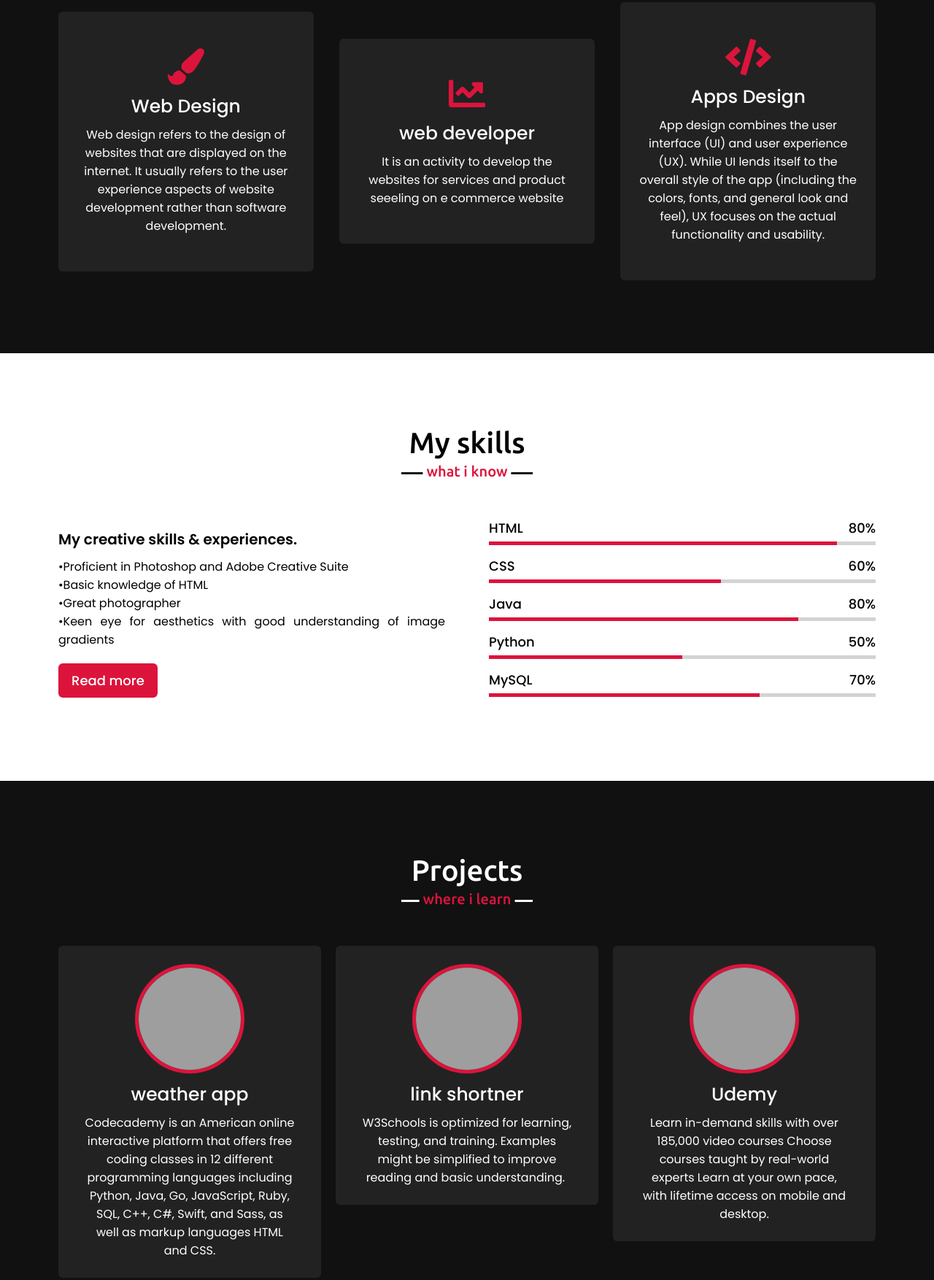
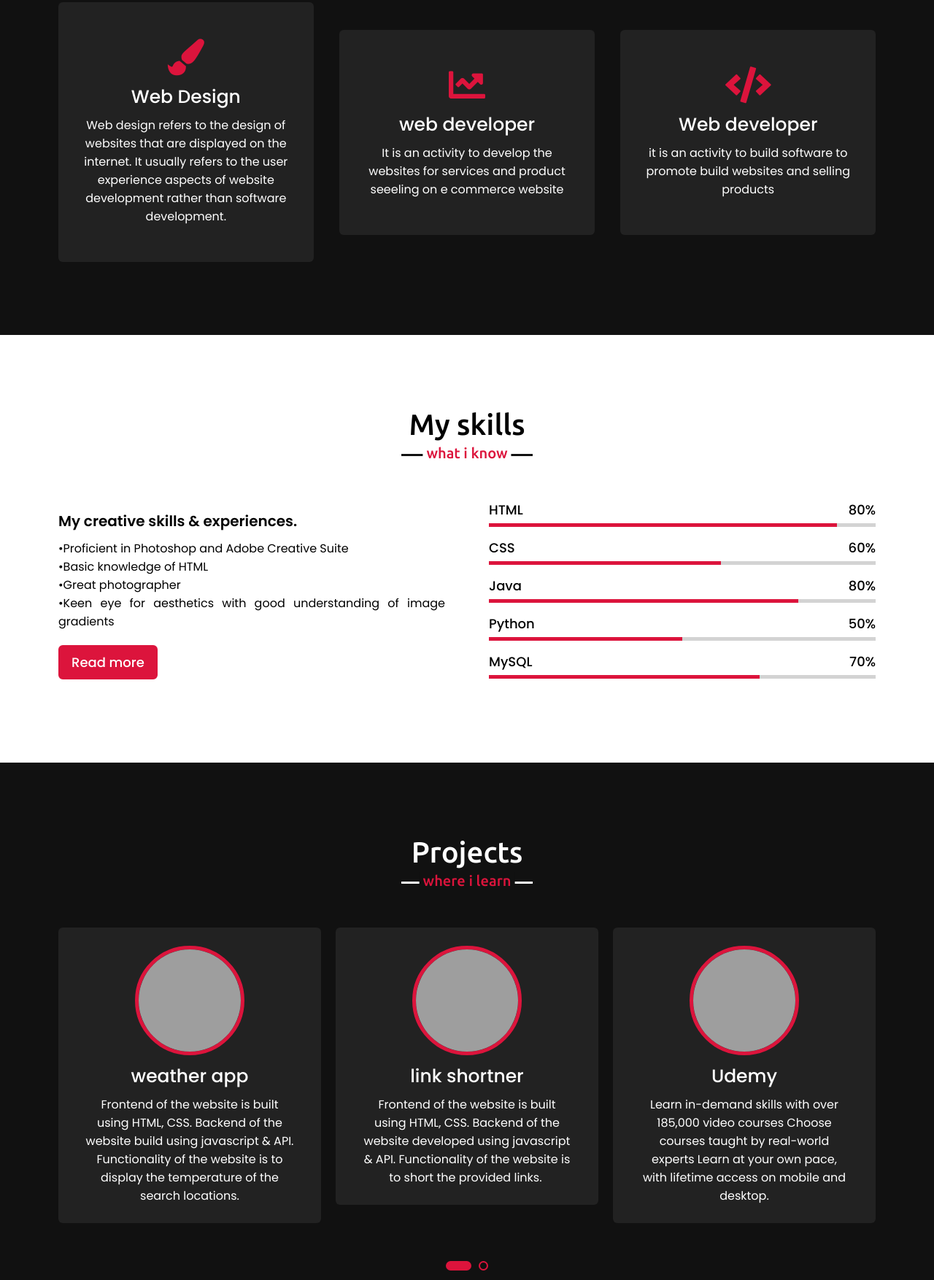
Before and after one commit to karishmarout05/portfolio, a plain HTML site: page index.html in a window 1280 px wide. Shown: the part 1756-3510 px from the top of the page at 73% size. Drawn offline with nearby package versions, Linux system fonts and the light colour scheme; grey boxes are pictures that could not be loaded.

Commit message:
Update index.html

```diff
--- a/index.html
+++ b/index.html
@@ -92,8 +92,8 @@ From a young age, I was fascinated by new and thrilling facts that truly amazed
                 <div class="card">
                     <div class="box">
                         <i class="fas fa-code"></i>
-                        <div class="text">Apps Design</div>
-                        <p> App design combines the user interface (UI) and user experience (UX). While UI lends itself to the overall style of the app (including the colors, fonts, and general look and feel), UX focuses on the actual functionality and usability.</p>
+                        <div class="text">Web developer</div>
+                        <p>it is an activity to build software to promote build websites and selling products </p>
                     </div>
                 </div>
                </div>
@@ -167,7 +167,9 @@ From a young age, I was fascinated by new and thrilling facts that truly amazed
                     <div class="box">
                         <img src="https://i.ibb.co/CzND1bm/20220617-151154.png" alt="">
                         <div class="text">onlinecode editor</div>
-                        <p>SoloLearn is an community learning platform where student can learn, create, and share programming content with peers around the globe.</p>
+                        <p>Frontend of the website is built using HTML, CSS.
+Backend of the website developed using javascript.
+It is a website that enables user to write code in HTML, CSS and Javscript simultaneously it will generate corresponding website.</p>
                     </div>
                 </div>
 
@@ -175,14 +177,18 @@ From a young age, I was fascinated by new and thrilling facts that truly amazed
                     <div class="box">
                         <img src="https://i.ibb.co/fGW3FCF/20220617-151136.jpg" alt="">
                         <div class="text">weather app</div>
-                        <p>Codecademy is an American online interactive platform that offers free coding classes in 12 different programming languages including Python, Java, Go, JavaScript, Ruby, SQL, C++, C#, Swift, and Sass, as well as markup languages HTML and CSS.</p>
+                        <p>Frontend of the website is built using HTML, CSS.
+Backend of the website build using javascript & API.
+Functionality of the website is to display the temperature of the search locations.</p>
                     </div>
                 </div>
                 <div class="card">
                     <div class="box">
                         <img src="https://i.ibb.co/qYwTYRC/20220617-151700.png" alt="">
                         <div class="text">link shortner</div>
-                        <p>W3Schools is optimized for learning, testing, and training. Examples might be simplified to improve reading and basic understanding. </p>
+                        <p> Frontend of the website is built using HTML, CSS.
+Backend of the website developed using  javascript & API.
+Functionality of the website is to short the provided links. </p>
                     </div>
                 </div>
                 <div class="card">
```
